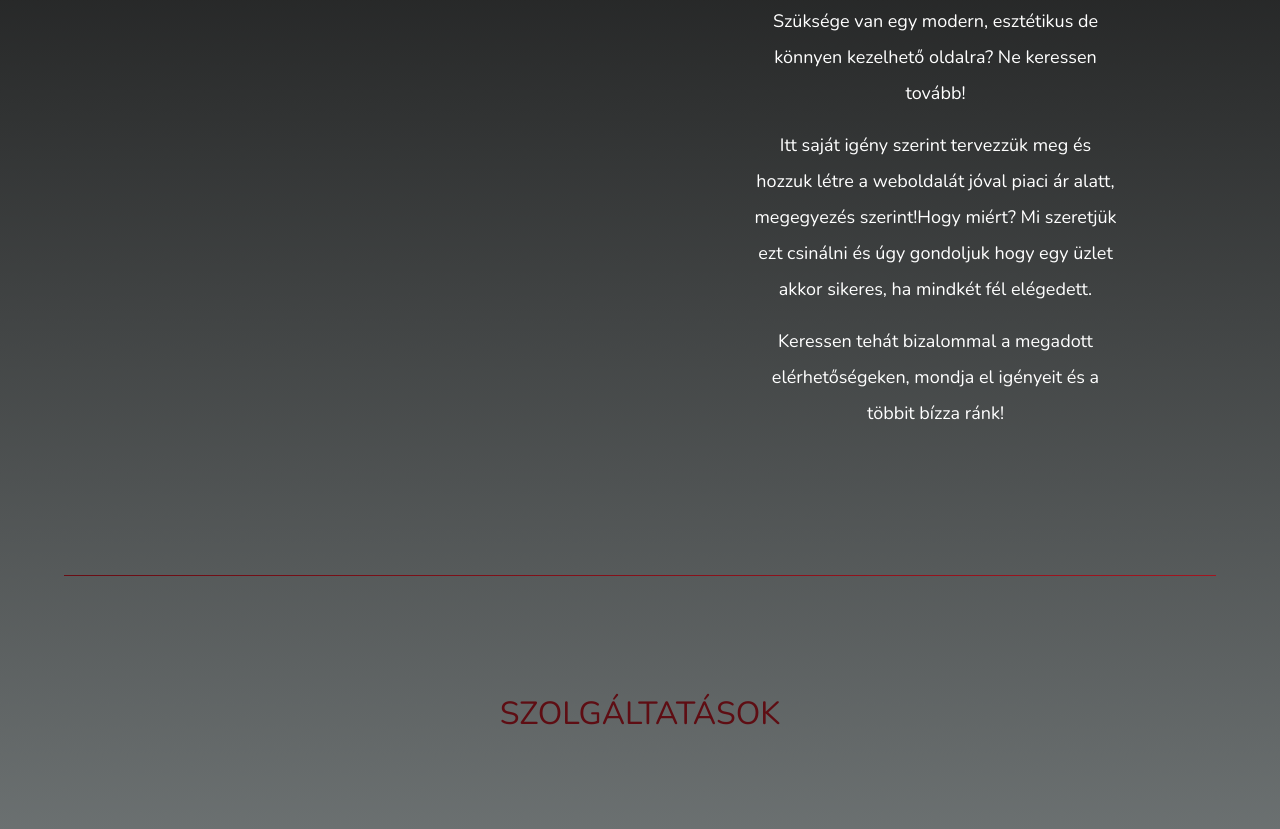
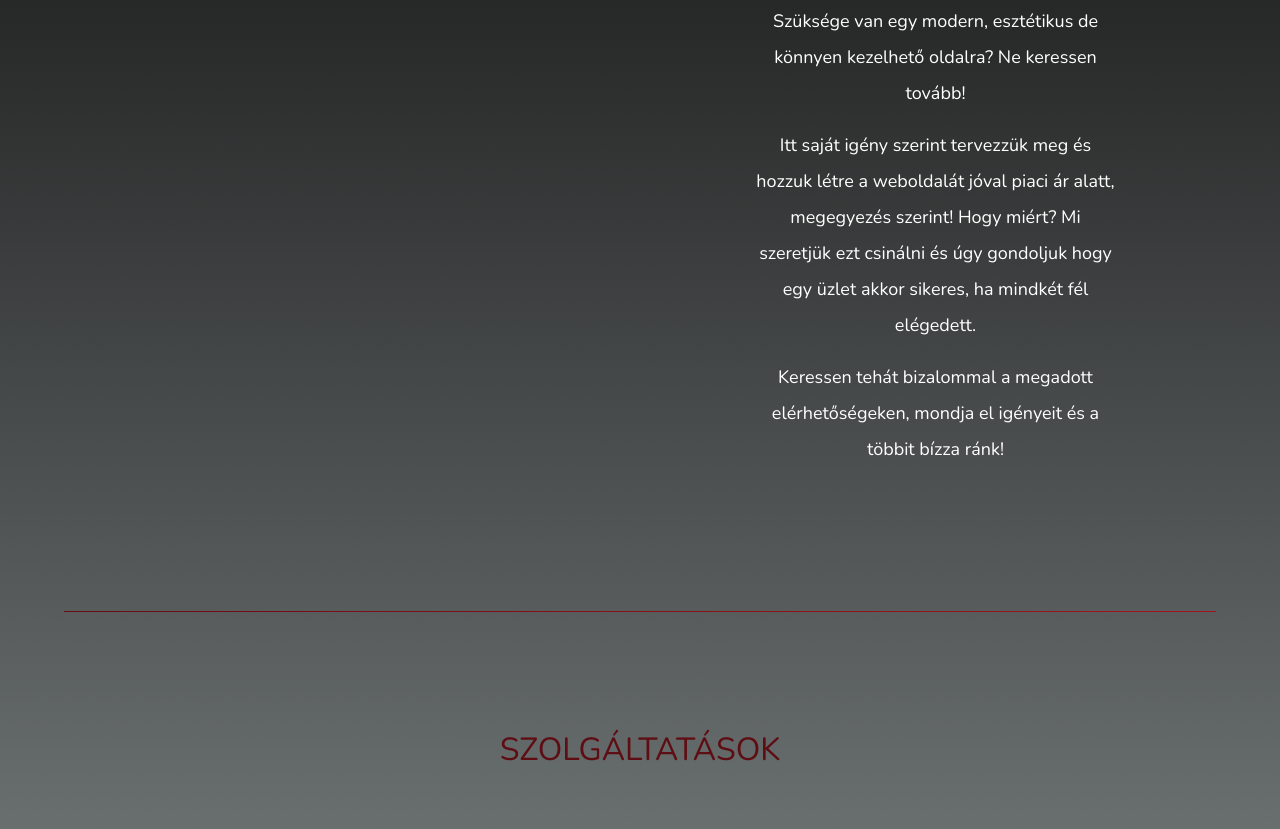
Before and after one commit to Sztebbrok/webdev, a plain HTML site: page index.html in a window 1280 px wide. Shown: the part 1353-2182 px from the top of the page. Drawn offline with nearby package versions, Linux system fonts and the light colour scheme.

Commit message:
Update index.html

```diff
--- a/index.html
+++ b/index.html
@@ -82,8 +82,8 @@
                 <div class="row justify-content-center">
                     <div class="col-10 col-lg-8 blurb mb-5 mb-md-0">
                         <h2 class="text-center" id="firstH2">BEMUTATKOZÓ</h2>
-                        <p class="lead">Szüksége van egy modern, esztétikus de könnyen kezelhető oldalra? Ne keressen tovább! <p>Itt saját igény szerint tervezzük meg és hozzuk létre
-                      a weboldalát jóval piaci ár alatt, megegyezés szerint!Hogy miért? Mi szeretjük ezt csinálni és úgy gondoljuk hogy egy üzlet akkor sikeres, ha mindkét fél elégedett.</p>
+                        <p class="lead">Szüksége van egy modern, esztétikus de könnyen kezelhető oldalra? Ne keressen tovább!</p> <p>Itt saját igény szerint tervezzük meg és hozzuk létre
+                      a weboldalát jóval piaci ár alatt, megegyezés szerint! Hogy miért? Mi szeretjük ezt csinálni és úgy gondoljuk hogy egy üzlet akkor sikeres, ha mindkét fél elégedett.</p>
                             <p>Keressen tehát bizalommal a megadott elérhetőségeken, mondja el igényeit és a többit bízza ránk!</p>
                         </p>
                     </div>
```
